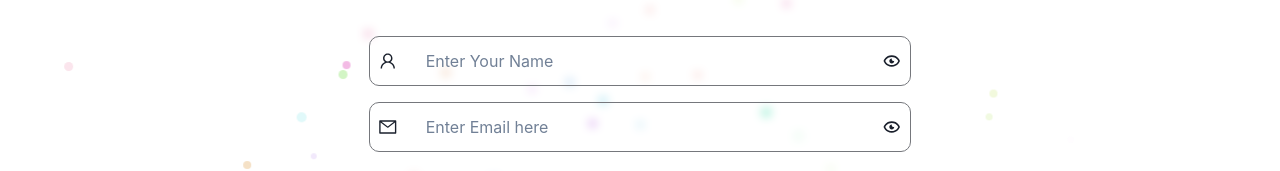
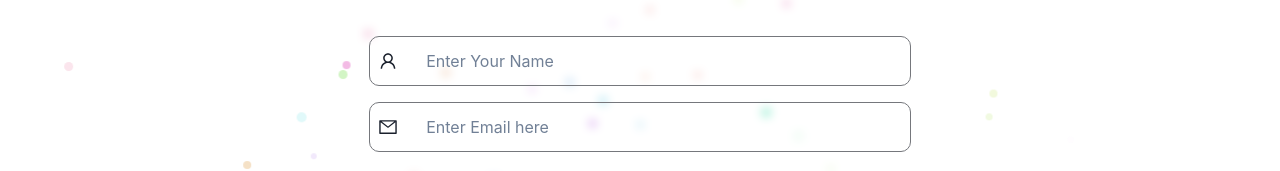
Before and after one commit to DeependraParmar/Learn-Logics, a React (Create React App) app: page /updateprofile in a window 1280 px wide. Shown: the part 203-374 px from the top of the page. Built offline with nearby package versions, Linux system fonts and the light colour scheme.

Commit message:
Input Icons Removed from Update Profile

```diff
--- a/src/components/Profile/UpdateProfile.jsx
+++ b/src/components/Profile/UpdateProfile.jsx
@@ -33,7 +33,6 @@ const UpdateProfile = () => {
                       <HStack border={"1px solid #75777c"} padding={'4px 8px'} borderRadius={'10px'} marginY={'1rem'} className='inputfield' spacing={'3'}>
                           <AiOutlineUser size={'20'} />
                           <Input value={name} id='name' placeholder='Enter Your Name' type='name' onChange={(e) => setName(e.target.value)} border={'none'} width={'90%'} autoComplete='false' focusBorderColor='transparent' />
-                          <BiShowAlt id='showPassword' size={'20'} />
                       </HStack>
 
 
@@ -41,7 +40,6 @@ const UpdateProfile = () => {
                       <HStack border={"1px solid #75777c"} padding={'4px 8px'} borderRadius={'10px'} marginY={'1rem'} className='inputfield' spacing={'3'}>
                           <AiOutlineMail size={'20'} />
                           <Input value={email} id='email' placeholder='Enter Email here' type='email' onChange={(e) => setEmail(e.target.value)} border={'none'} width={'90%'} autoComplete='false' focusBorderColor='transparent' />
-                          <BiShowAlt id='showPassword' size={'20'} />
                       </HStack>
 
                       <HStack justifyContent={'center'} padding={'2'} className='inputfield' spacing={'3'}>
```
